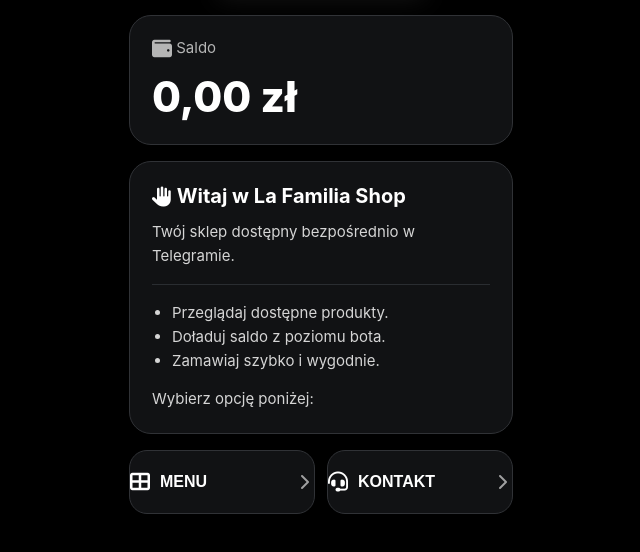
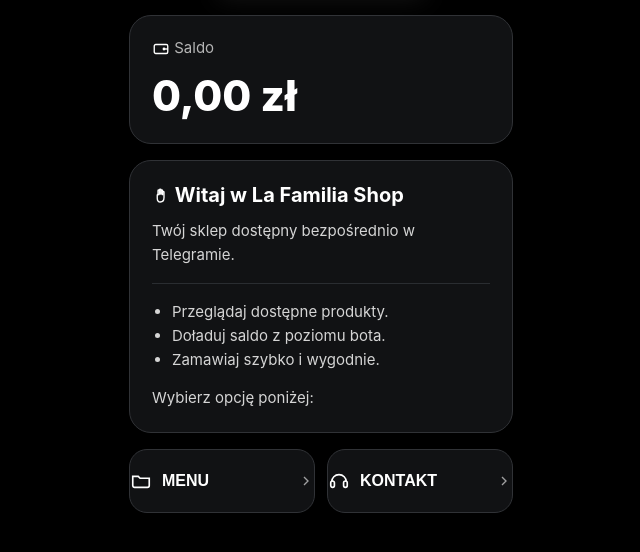
Before and after one commit to nixon-tg/lafamilia-test, a plain HTML site: page index.html in a window 1280 px wide. Shown: the part 136-688 px from the top of the page, without its empty margins (319-959 px from the left). Drawn offline with Linux system fonts and the light colour scheme.

Commit message:
update icons 0.1

```diff
--- a/index.html
+++ b/index.html
@@ -7,7 +7,6 @@
     <title>La Familia Shop</title>
 
     <link rel="stylesheet" href="style.css">
-    <link rel="stylesheet" href="https://cdnjs.cloudflare.com/ajax/libs/font-awesome/6.7.2/css/all.min.css">
 
     <script src="https://telegram.org/js/telegram-web-app.js"></script>
 </head>
@@ -23,7 +22,7 @@
     <section class="card balance-card">
 
         <div class="small balance-title">
-            <i class="fa-solid fa-wallet inline-icon"></i>
+            <img src="assets/icons/wallet.svg" class="inline-icon" alt="">
             <span>Saldo</span>
         </div>
 
@@ -37,7 +36,7 @@
     <section class="card">
 
         <h2 class="welcome-title">
-            <i class="fa-solid fa-hand inline-icon"></i>
+            <img src="assets/icons/hand.svg" class="inline-icon" alt="">
             Witaj w La Familia Shop
         </h2>
 
@@ -64,21 +63,21 @@
 
         <button id="menuBtn" class="nav-btn">
 
-            <i class="fa-solid fa-table-cells-large btn-icon"></i>
+            <img src="assets/icons/folder.svg" class="btn-icon" alt="">
 
             <span>MENU</span>
 
-            <i class="fa-solid fa-chevron-right arrow-icon"></i>
+            <img src="assets/icons/arrow-right.svg" class="arrow-icon" alt="">
 
         </button>
 
         <button id="contactBtn" class="nav-btn">
 
-            <i class="fa-solid fa-headset btn-icon"></i>
+            <img src="assets/icons/headset.svg" class="btn-icon" alt="">
 
             <span>KONTAKT</span>
 
-            <i class="fa-solid fa-chevron-right arrow-icon"></i>
+            <img src="assets/icons/arrow-right.svg" class="arrow-icon" alt="">
 
         </button>
 
--- a/style.css
+++ b/style.css
@@ -31,3 +31,28 @@
 width:20px;
 }
 .arrow-icon{font-size:16px;opacity:.6;margin-left:auto;}
+
+
+.inline-icon,
+.btn-icon,
+.arrow-icon{
+display:inline-block;
+object-fit:contain;
+}
+
+.inline-icon{
+width:18px;
+height:18px;
+}
+
+.btn-icon{
+width:22px;
+height:22px;
+}
+
+.arrow-icon{
+width:16px;
+height:16px;
+margin-left:auto;
+opacity:.6;
+}
```
